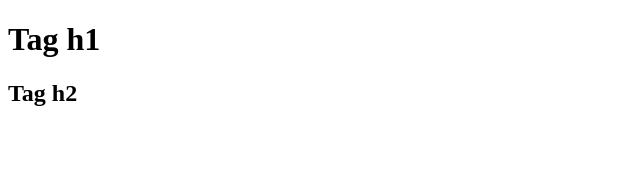
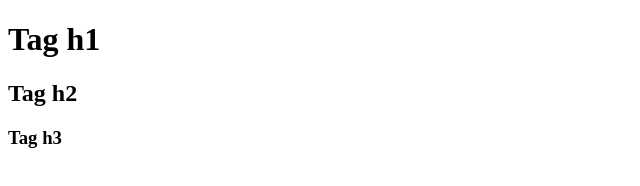
Before and after one commit to helgakern/practice_02, a plain HTML site: page index.html in a window 1280 px wide. Shown: the full height of the page, 0-640 px from the left. Drawn offline with Linux system fonts and the light colour scheme.

Commit message:
Added tag h3

```diff
--- a/index.html
+++ b/index.html
@@ -8,5 +8,6 @@
 <body>
     <h1>Tag h1</h1>
     <h2>Tag h2</h2>
+    <h3>Tag h3</h3>
 </body>
 </html>
```
